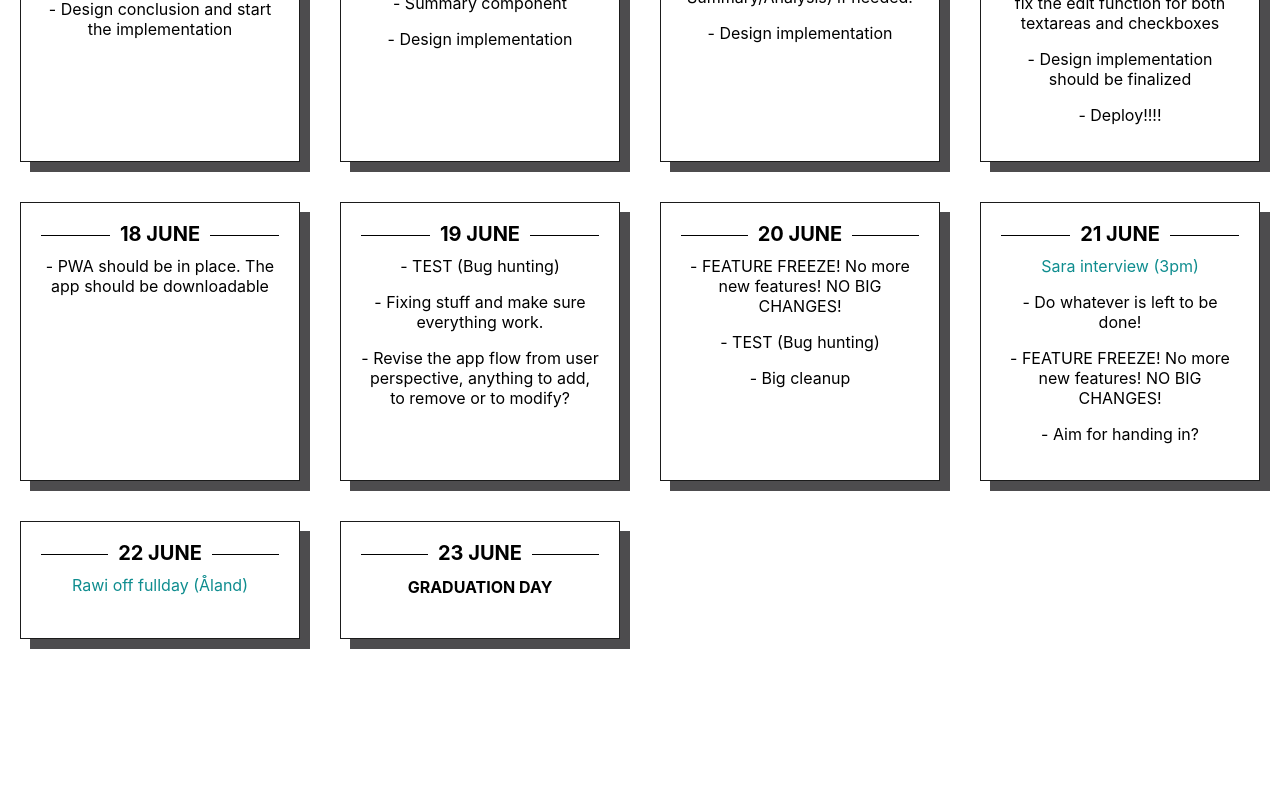
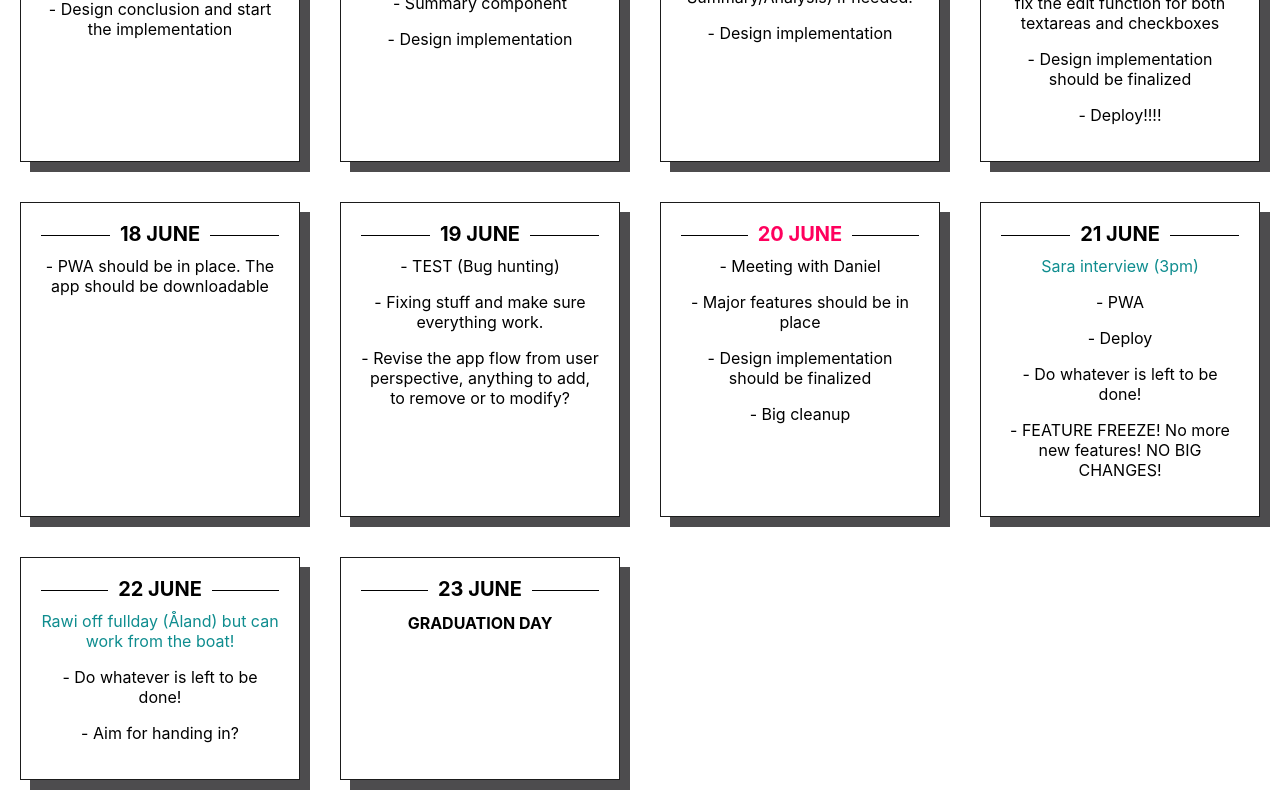
Before and after one commit to rawisou/final-project-tracker, a React (Create React App) app: page / in a window 1280 px wide. Shown: the part 580-1380 px from the top of the page. Before the commit the page ends 1239 px from the top, so only its background shows below. Built offline with nearby package versions, Linux system fonts and the light colour scheme.

Commit message:
updated schedules

```diff
--- a/src/App.js
+++ b/src/App.js
@@ -60,7 +60,7 @@ function App() {
       </article>
 
       <article className="card">
-        <h3><span className='today'>17 June</span></h3>
+        <h3><span>17 June</span></h3>
         <h4>Meet at Il café Drottninggatan 9:30AM</h4>
         <p>- Moving checkboxes to the Note component</p>
         <p>- Meeting with Daniel 1:30PM : fix the edit function for both textareas and checkboxes</p>
@@ -81,23 +81,27 @@ function App() {
       </article>
 
       <article className="card">
-        <h3><span>20 June</span></h3>
-        <p>- FEATURE FREEZE! No more new features! NO BIG CHANGES!</p>
-        <p>- TEST (Bug hunting)</p>
+        <h3><span className='today'>20 June</span></h3>
+        <p>- Meeting with Daniel </p>
+        <p>- Major features should be in place</p>
+        <p>- Design implementation should be finalized</p>
         <p>- Big cleanup</p>
       </article>
 
       <article className="card">
         <h3><span>21 June</span></h3>
         <p className='name'>Sara interview (3pm)</p>
+        <p>- PWA</p>
+        <p>- Deploy</p>
         <p>- Do whatever is left to be done!</p>
         <p>- FEATURE FREEZE! No more new features! NO BIG CHANGES!</p>
-        <p>- Aim for handing in?</p>
       </article>
 
       <article className="card">
         <h3><span>22 June</span></h3>
-        <p className='name'> Rawi off fullday (Åland)</p>
+        <p className='name'> Rawi off fullday (Åland) but can work from the boat!</p>
+        <p>- Do whatever is left to be done!</p>
+        <p>- Aim for handing in?</p>
       </article>
 
       <article className="card">
```
